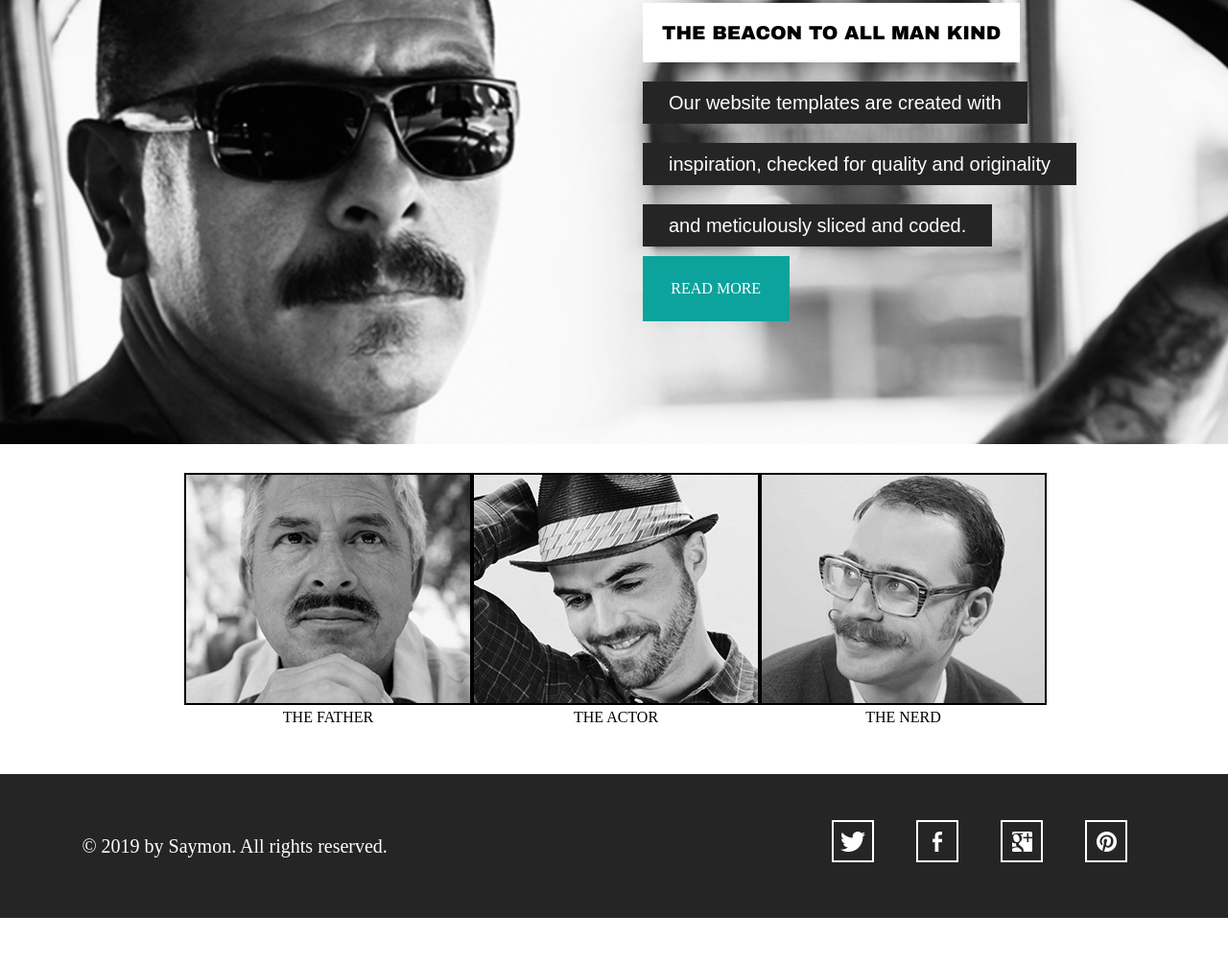
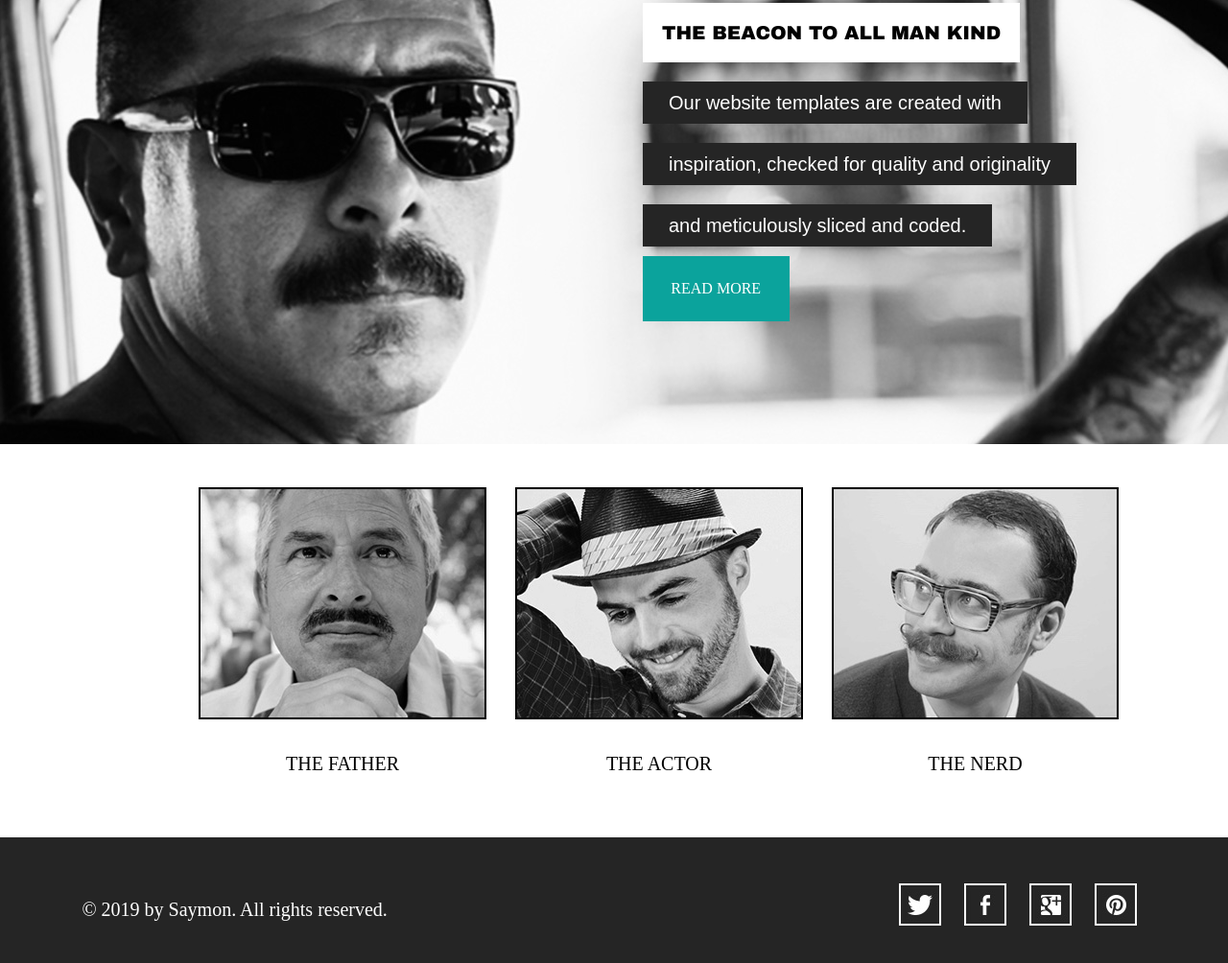
Before and after one commit to Saymon85/mustachio, a plain HTML site: page index.html in a window 1280 px wide. Shown: the part 392-1396 px from the top of the page at 96% size. Before the commit the page ends 1349 px from the top, so only its background shows below. Drawn offline with Linux system fonts and the light colour scheme; files whose address does not match are found by name; a web font is replaced by a local one.

Commit message:
refactor footer styles

```diff
--- a/style.css
+++ b/style.css
@@ -95,6 +95,8 @@ aside a{
 
 .main-pictures{
     text-align: center;
+    font-size: 20px;
+    margin: 15px;
 }
 
 .main-pictures a{
@@ -105,6 +107,7 @@ aside a{
 
 .main-pictures img{
     border: 2px solid #000;
+    margin-bottom: 30px;
 }
 
 footer{
@@ -132,7 +135,6 @@ footer .social{
 footer .social li{
     display: inline-block;
     list-style: none;
-    margin: 10px;
     width: 10%;
 }
 
```
